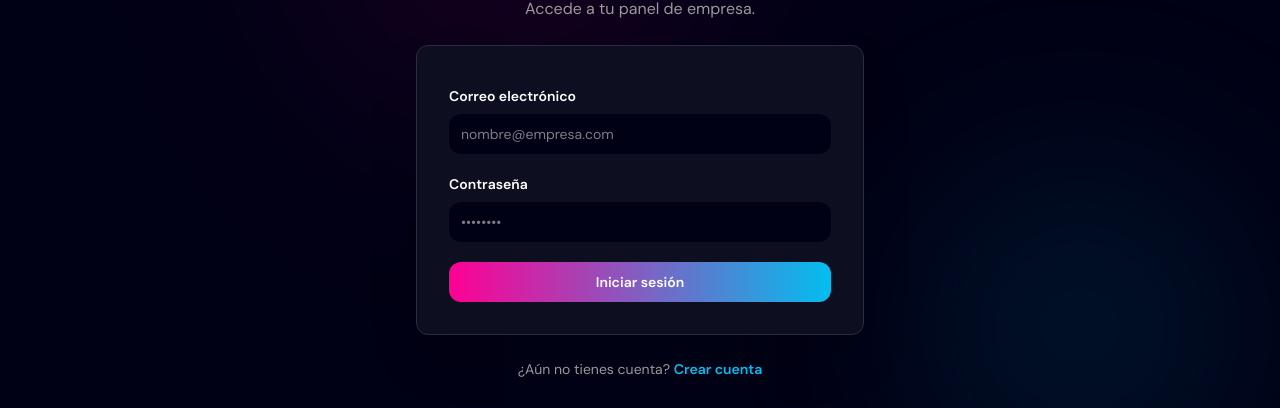
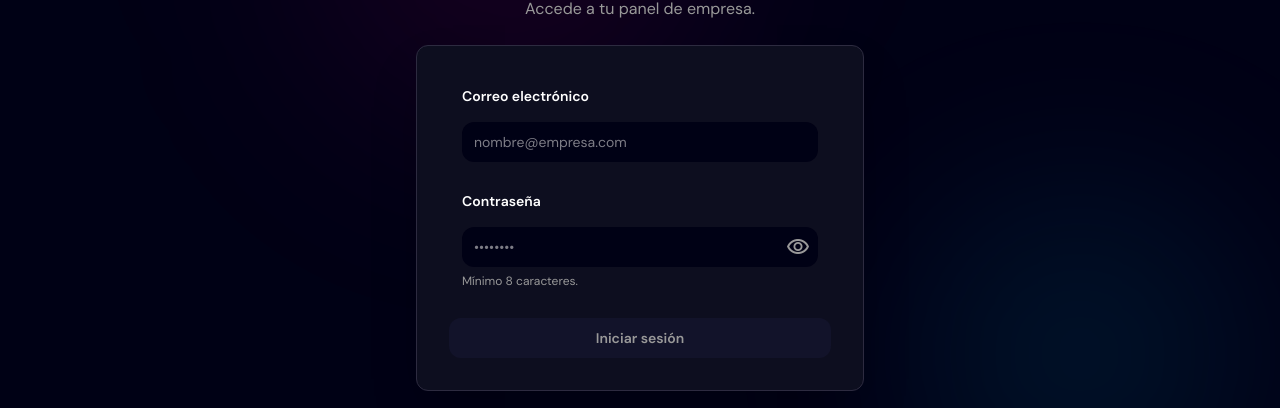
Before and after one commit to No-Country-simulation/S10-26-EQUIPO17, a React (Vite) app in the folder apps/web/: page /iniciar-sesion in a window 1280 px wide. Shown: the part 191-599 px from the top of the page. Built offline with nearby package versions, Linux system fonts and the light colour scheme; no server answers.

Commit message:
feat(web): mejorar validación de inicio de sesión
Validar correo y contraseña en tiempo real, mostrar estados visuales y permitir alternar la visibilidad de la contraseña.

Co-authored-by: Copilot <223556219+Copilot@users.noreply.github.com>

```diff
--- /dev/null
+++ b/apps/web/src/features/auth/loginSchema.ts
@@ -0,0 +1,8 @@
+import { z } from "zod";
+
+export const loginSchema = z.object({
+  email: z.email("Ingresa un correo electrónico válido"),
+  password: z.string().min(1, "Ingresa tu contraseña").min(8, "La contraseña debe tener al menos 8 caracteres"),
+});
+
+export type LoginValues = z.infer<typeof loginSchema>;
--- a/apps/web/src/features/auth/views/LoginPage.tsx
+++ b/apps/web/src/features/auth/views/LoginPage.tsx
@@ -1,21 +1,14 @@
 import { useState } from "react";
-import { useForm } from "react-hook-form";
+import { useForm, useWatch } from "react-hook-form";
 import { zodResolver } from "@hookform/resolvers/zod";
 import { Link, useLocation, useNavigate } from "react-router-dom";
-import { z } from "zod";
 import { PublicLayout } from "../../../shared/layouts/PublicLayout";
 import { ApiError } from "../../../shared/api/apiClient";
 import { track } from "../../../shared/analytics/analytics";
 import { FormField } from "../../project-submission/components/FormField";
 import { RequireGuest } from "../RequireGuest";
+import { loginSchema, type LoginValues } from "../loginSchema";
 import { useAuth } from "../useAuth";
-
-const loginSchema = z.object({
-  email: z.email("Ingresa un correo electrónico válido"),
-  password: z.string().min(1, "Ingresa tu contraseña"),
-});
-
-type LoginValues = z.infer<typeof loginSchema>;
 
 export function LoginPage() {
   const { signIn } = useAuth();
@@ -24,15 +17,32 @@ export function LoginPage() {
   const redirectTo = (location.state as { from?: string } | null)?.from ?? "/dashboard";
   const [submitError, setSubmitError] = useState<string | null>(null);
   const [completingSignIn, setCompletingSignIn] = useState(false);
+  const [showPassword, setShowPassword] = useState(false);
 
   const {
     register,
     handleSubmit,
-    formState: { errors, isSubmitting },
+    control,
+    formState: { errors, dirtyFields, touchedFields, isSubmitting, isValid },
   } = useForm<LoginValues>({
     resolver: zodResolver(loginSchema),
+    mode: "onChange",
     defaultValues: { email: "", password: "" },
   });
+
+  const email = useWatch({ control, name: "email" });
+  const password = useWatch({ control, name: "password" });
+  const emailInteracted = Boolean(dirtyFields.email || touchedFields.email || errors.email);
+  const passwordInteracted = Boolean(dirtyFields.password || touchedFields.password || errors.password);
+  const formInteracted = emailInteracted || passwordInteracted;
+  const emailValidation = loginSchema.shape.email.safeParse(email);
+  const passwordValidation = loginSchema.shape.password.safeParse(password);
+  const emailState = emailInteracted ? (emailValidation.success ? "success" : "error") : null;
+  const passwordState = passwordInteracted ? (passwordValidation.success ? "success" : "error") : null;
+  const emailError = emailState === "error" && !emailValidation.success ? emailValidation.error.issues[0]?.message : undefined;
+  const passwordError = passwordState === "error" && !passwordValidation.success ? passwordValidation.error.issues[0]?.message : undefined;
+  const fieldsetClass = (state: "error" | "success" | null) =>
+    `rounded-box border p-3 ${state === "error" ? "border-error" : state === "success" ? "border-success" : "border-transparent"}`;
 
   const onSubmit = async ({ email, password }: LoginValues) => {
     setSubmitError(null);
@@ -71,14 +81,38 @@ export function LoginPage() {
           <form
             noValidate
             onSubmit={handleSubmit(onSubmit)}
-            className="space-y-2 rounded-box border border-neutral bg-base-200 p-6 shadow-2xl md:p-8"
+            className={`login-validation space-y-2 rounded-box border bg-base-200 p-6 shadow-2xl md:p-8 ${formInteracted ? (isValid ? "border-success" : "border-error") : "border-neutral"}`}
           >
-            <FormField label="Correo electrónico" error={errors.email?.message}>
-              <input {...register("email")} type="email" autoComplete="email" className="input w-full" placeholder="nombre@empresa.com" />
+            <FormField label="Correo electrónico" error={emailError} errorId="login-email-error" className={fieldsetClass(emailState)}>
+              <input {...register("email")} type="email" autoComplete="email" required aria-label="Correo electrónico" aria-invalid={emailState === "error"} aria-describedby={emailError ? "login-email-error" : undefined} className={`input validator w-full ${emailState === "error" ? "input-error" : emailState === "success" ? "input-success" : ""}`} placeholder="nombre@empresa.com" />
             </FormField>
 
-            <FormField label="Contraseña" error={errors.password?.message}>
-              <input {...register("password")} type="password" autoComplete="current-password" className="input w-full" placeholder="••••••••" />
+            <FormField label="Contraseña" error={passwordError} errorId="login-password-error" hint="Mínimo 8 caracteres." className={fieldsetClass(passwordState)}>
+              <div className="relative">
+                <input
+                  {...register("password")}
+                  type={showPassword ? "text" : "password"}
+                  autoComplete="current-password"
+                  required
+                  minLength={8}
+                  aria-label="Contraseña"
+                  aria-invalid={passwordState === "error"}
+                  aria-describedby={passwordError ? "login-password-error" : undefined}
+                  className={`input validator w-full pr-12 ${passwordState === "error" ? "input-error" : passwordState === "success" ? "input-success" : ""}`}
+                  placeholder="••••••••"
+                />
+                <button
+                  type="button"
+                  aria-label={showPassword ? "Ocultar contraseña" : "Mostrar contraseña"}
+                  aria-pressed={showPassword}
+                  onClick={() => setShowPassword((visible) => !visible)}
+                  className="btn btn-ghost btn-sm btn-square absolute right-1 top-1/2 -translate-y-1/2 text-neutral-content"
+                >
+                  <span aria-hidden="true" className="material-symbols-outlined">
+                    {showPassword ? "visibility_off" : "visibility"}
+                  </span>
+                </button>
+              </div>
             </FormField>
 
             {submitError && (
@@ -88,7 +122,11 @@ export function LoginPage() {
               </div>
             )}
 
-            <button type="submit" disabled={isSubmitting} className="btn mt-2 w-full border-0 bg-brand-gradient text-white">
+            <button
+              type="submit"
+              disabled={!isValid || isSubmitting}
+              className="btn mt-2 w-full border-0 bg-brand-gradient text-white disabled:bg-none disabled:bg-base-300 disabled:text-neutral-content"
+            >
               {isSubmitting && <span className="loading loading-spinner loading-sm" />}
               Iniciar sesión
             </button>
--- a/apps/web/src/features/project-submission/components/FormField.tsx
+++ b/apps/web/src/features/project-submission/components/FormField.tsx
@@ -3,13 +3,14 @@ import type { ReactNode } from "react";
 interface FormFieldProps {
   label: string;
   error?: string;
+  errorId?: string;
   hint?: string;
   optional?: boolean;
   className?: string;
   children: ReactNode;
 }
 
-export function FormField({ label, error, hint, optional, className = "", children }: FormFieldProps) {
+export function FormField({ label, error, errorId, hint, optional, className = "", children }: FormFieldProps) {
   return (
     <fieldset className={`fieldset ${className}`}>
       <legend className="fieldset-legend text-sm font-semibold text-white">
@@ -18,7 +19,7 @@ export function FormField({ label, error, hint, optional, className = "", childr
       </legend>
       {children}
       {error ? (
-        <p role="alert" className="label text-xs text-error">{error}</p>
+        <p id={errorId} role="alert" className="label text-xs text-error">{error}</p>
       ) : (
         hint && <p className="label text-xs text-neutral-content">{hint}</p>
       )}
--- a/apps/web/src/index.css
+++ b/apps/web/src/index.css
@@ -40,6 +40,12 @@
   background-image: linear-gradient(to right, var(--color-primary), var(--color-secondary));
 }
 
+.login-validation {
+  --color-error: #f87171;
+  --color-error-content: #1b0a0a;
+  --color-success: #4ade80;
+}
+
 body {
   margin: 0;
   overscroll-behavior: none;
```
Also changed, not shown: 1 other file (tests, documents, lock files or other folders).
